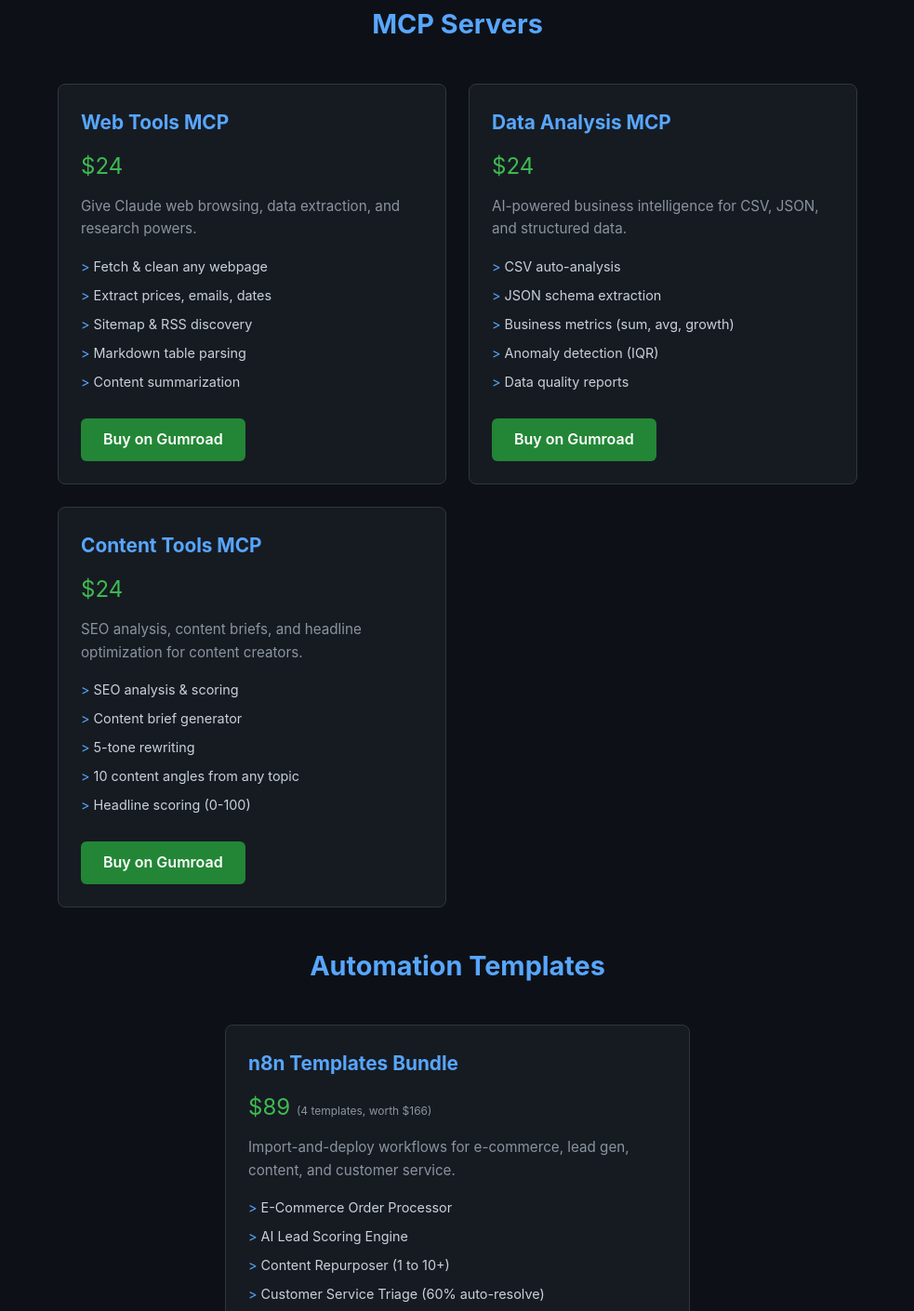
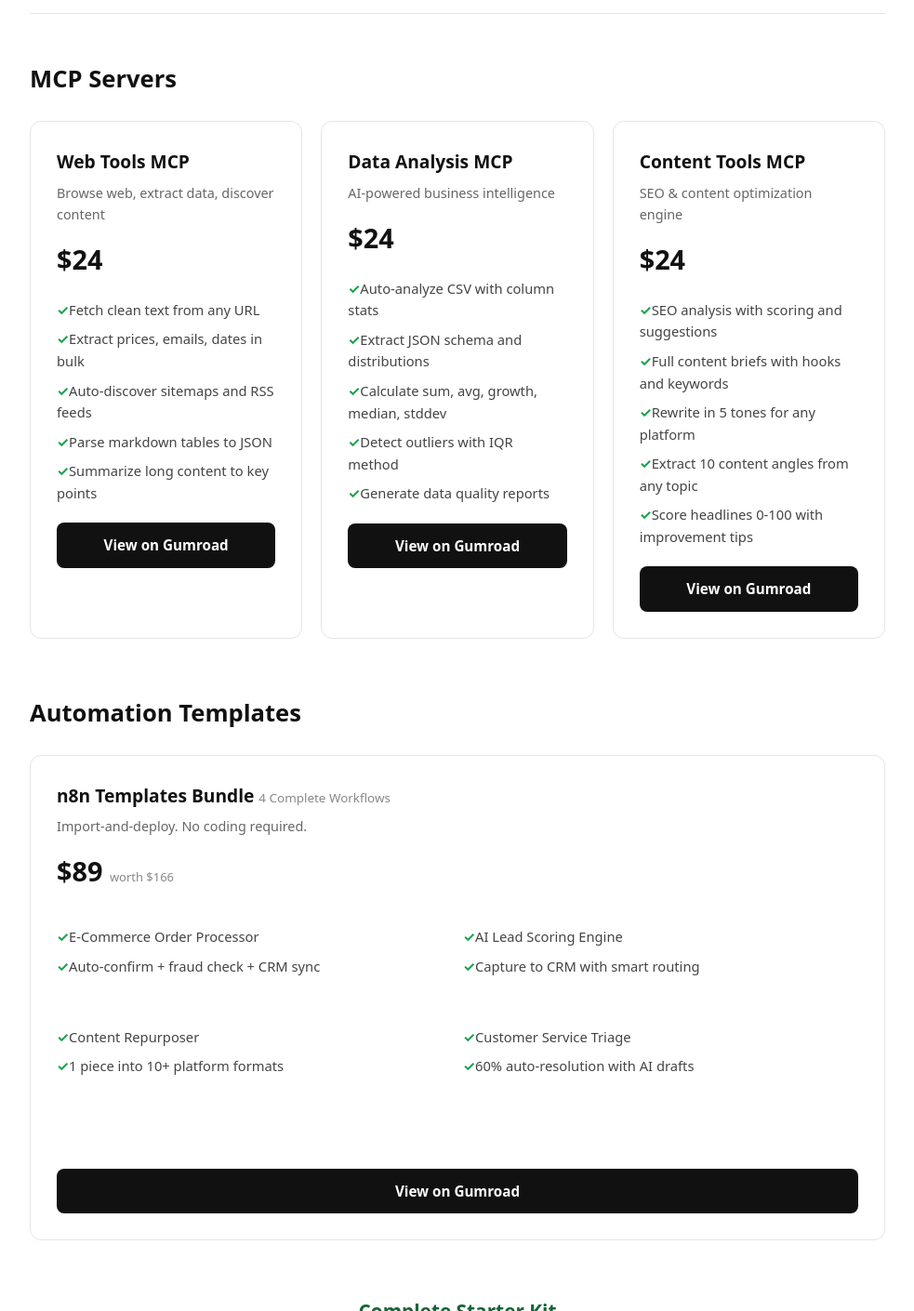
Before and after one commit to taoran90530-oss/mcp-servers, a plain HTML site: page docs/index.html in a window 1280 px wide. Shown: the part 318-1728 px from the top of the page at 93% size, without its empty margins (148-1131 px from the left). Drawn offline with Linux system fonts and the light colour scheme.

Commit message:
Redesign landing page

```diff
--- a/docs/index.html
+++ b/docs/index.html
@@ -3,107 +3,133 @@
 <head>
 <meta charset="UTF-8">
 <meta name="viewport" content="width=device-width, initial-scale=1.0">
-<title>AI Automation Toolkit - MCP Servers & n8n Templates</title>
+<title>AI Automation Toolkit — MCP Servers & n8n Templates</title>
 <style>
 *{margin:0;padding:0;box-sizing:border-box}
-body{font-family:-apple-system,BlinkMacSystemFont,'Segoe UI',sans-serif;background:#0d1117;color:#c9d1d9;line-height:1.6}
-.container{max-width:900px;margin:0 auto;padding:40px 20px}
-.hero{text-align:center;padding:60px 0 40px}
-.hero h1{font-size:2.5em;color:#58a6ff;margin-bottom:16px}
-.hero p{font-size:1.2em;color:#8b949e;max-width:600px;margin:0 auto}
-.products{display:grid;grid-template-columns:repeat(auto-fit,minmax(280px,1fr));gap:24px;margin:40px 0}
-.card{background:#161b22;border:1px solid #30363d;border-radius:8px;padding:24px}
-.card h3{color:#58a6ff;font-size:1.3em;margin-bottom:8px}
-.card .price{font-size:1.5em;color:#3fb950;margin:12px 0}
-.card p{color:#8b949e;margin-bottom:12px;font-size:0.95em}
-.card .tools{list-style:none;margin:12px 0}
-.card .tools li{color:#c9d1d9;padding:4px 0;font-size:0.9em}
-.card .tools li::before{content:'> ';color:#58a6ff}
-.btn{display:inline-block;background:#238636;color:#fff;padding:10px 24px;border-radius:6px;text-decoration:none;font-weight:600;margin-top:12px;transition:background .2s}
-.btn:hover{background:#2ea043}
-.section-title{text-align:center;color:#58a6ff;font-size:1.8em;margin:40px 0 20px}
-.bonus{background:#161b22;border:1px solid #30363d;border-radius:8px;padding:24px;margin:20px 0}
-.bonus h4{color:#58a6ff;margin-bottom:8px}
-.footer{text-align:center;padding:40px 0;color:#484f58;font-size:0.9em}
+body{font-family:system-ui,-apple-system,sans-serif;background:#fff;color:#1a1a1a;line-height:1.6}
+.container{max-width:960px;margin:0 auto;padding:20px}
+.hero{padding:80px 0 50px;text-align:center;border-bottom:1px solid #e5e5e5;margin-bottom:50px}
+.hero h1{font-size:2.4em;color:#111;margin-bottom:12px;letter-spacing:-0.5px}
+.hero p{font-size:1.15em;color:#555;max-width:550px;margin:0 auto}
+.badge{display:inline-block;background:#f0fdf4;color:#166534;border:1px solid #bbf7d0;padding:4px 12px;border-radius:20px;font-size:0.85em;margin-bottom:18px}
+h2{font-size:1.6em;color:#111;margin-bottom:24px}
+.grid{display:grid;grid-template-columns:repeat(auto-fit,minmax(280px,1fr));gap:20px;margin-bottom:60px}
+.card{border:1px solid #e5e5e5;border-radius:12px;padding:28px;transition:box-shadow .2s}
+.card:hover{box-shadow:0 4px 24px rgba(0,0,0,0.06)}
+.card h3{font-size:1.2em;color:#111;margin-bottom:6px}
+.card .sub{font-size:0.9em;color:#666;margin-bottom:14px}
+.card .price{font-size:1.8em;font-weight:700;color:#111;margin:14px 0 6px}
+.card .price span{font-size:0.45em;color:#888;font-weight:400}
+.card .feat{list-style:none;margin:16px 0}
+.card .feat li{padding:4px 0;color:#444;font-size:0.92em}
+.card .feat li::before{content:'\2713 ';color:#16a34a;font-weight:700}
+.btn{display:inline-block;width:100%;text-align:center;background:#111;color:#fff;padding:12px 0;border-radius:8px;text-decoration:none;font-weight:600;font-size:0.95em;transition:background .2s}
+.btn:hover{background:#333}
+.btn-alt{background:#fff;color:#111;border:2px solid #111}
+.btn-alt:hover{background:#f5f5f5}
+.hero-card{max-width:500px;margin:0 auto 60px;text-align:center}
+.hero-card .price{font-size:2.2em}
+.hero-card .btn{padding:14px 0;font-size:1em;margin-top:8px}
+ul.bonus-list{list-style:none;margin:16px 0;text-align:left;display:inline-block}
+ul.bonus-list li{padding:5px 0;color:#444;font-size:0.92em}
+ul.bonus-list li::before{content:'\2713 ';color:#16a34a;font-weight:700}
+.footer{text-align:center;padding:40px 0;color:#999;font-size:0.85em;border-top:1px solid #e5e5e5;margin-top:40px}
+.footer a{color:#555}
+@media(max-width:600px){.hero h1{font-size:1.8em}.hero{padding:40px 0 30px}}
 </style>
 </head>
 <body>
 <div class="container">
+
 <div class="hero">
-<h1>AI Automation Toolkit</h1>
-<p>Production-ready MCP servers and n8n templates that 75% of businesses need but only 12% can build themselves.</p>
+<div class="badge">Open Source &bullet; Apache 2.0</div>
+<h1>Give Your AI Real Powers</h1>
+<p>Production-ready MCP servers and automation templates. Built for developers who want AI that actually does things.</p>
 </div>
 
-<h2 class="section-title">MCP Servers</h2>
-<div class="products">
+<!-- MCP SERVERS -->
+<h2>MCP Servers</h2>
+<div class="grid">
 <div class="card">
 <h3>Web Tools MCP</h3>
+<div class="sub">Browse web, extract data, discover content</div>
 <div class="price">$24</div>
-<p>Give Claude web browsing, data extraction, and research powers.</p>
-<ul class="tools">
-<li>Fetch & clean any webpage</li>
-<li>Extract prices, emails, dates</li>
-<li>Sitemap & RSS discovery</li>
-<li>Markdown table parsing</li>
-<li>Content summarization</li>
+<ul class="feat">
+<li>Fetch clean text from any URL</li>
+<li>Extract prices, emails, dates in bulk</li>
+<li>Auto-discover sitemaps and RSS feeds</li>
+<li>Parse markdown tables to JSON</li>
+<li>Summarize long content to key points</li>
 </ul>
-<a href="https://taoran2.gumroad.com/l/qxfqt" class="btn">Buy on Gumroad</a>
+<a href="https://taoran2.gumroad.com/l/qxfqt" class="btn">View on Gumroad</a>
 </div>
+
 <div class="card">
 <h3>Data Analysis MCP</h3>
+<div class="sub">AI-powered business intelligence</div>
 <div class="price">$24</div>
-<p>AI-powered business intelligence for CSV, JSON, and structured data.</p>
-<ul class="tools">
-<li>CSV auto-analysis</li>
-<li>JSON schema extraction</li>
-<li>Business metrics (sum, avg, growth)</li>
-<li>Anomaly detection (IQR)</li>
-<li>Data quality reports</li>
+<ul class="feat">
+<li>Auto-analyze CSV with column stats</li>
+<li>Extract JSON schema and distributions</li>
+<li>Calculate sum, avg, growth, median, stddev</li>
+<li>Detect outliers with IQR method</li>
+<li>Generate data quality reports</li>
 </ul>
-<a href="https://taoran2.gumroad.com/l/sowbwl" class="btn">Buy on Gumroad</a>
+<a href="https://taoran2.gumroad.com/l/sowbwl" class="btn">View on Gumroad</a>
 </div>
+
 <div class="card">
 <h3>Content Tools MCP</h3>
+<div class="sub">SEO & content optimization engine</div>
 <div class="price">$24</div>
-<p>SEO analysis, content briefs, and headline optimization for content creators.</p>
-<ul class="tools">
-<li>SEO analysis & scoring</li>
-<li>Content brief generator</li>
-<li>5-tone rewriting</li>
-<li>10 content angles from any topic</li>
-<li>Headline scoring (0-100)</li>
+<ul class="feat">
+<li>SEO analysis with scoring and suggestions</li>
+<li>Full content briefs with hooks and keywords</li>
+<li>Rewrite in 5 tones for any platform</li>
+<li>Extract 10 content angles from any topic</li>
+<li>Score headlines 0-100 with improvement tips</li>
 </ul>
-<a href="https://taoran2.gumroad.com/l/smomqb" class="btn">Buy on Gumroad</a>
+<a href="https://taoran2.gumroad.com/l/smomqb" class="btn">View on Gumroad</a>
 </div>
 </div>
 
-<h2 class="section-title">Automation Templates</h2>
-<div class="products">
-<div class="card" style="grid-column:1/-1;max-width:500px;margin:0 auto">
-<h3>n8n Templates Bundle</h3>
-<div class="price">$89 <span style="font-size:0.5em;color:#8b949e">(4 templates, worth $166)</span></div>
-<p>Import-and-deploy workflows for e-commerce, lead gen, content, and customer service.</p>
-<ul class="tools">
-<li>E-Commerce Order Processor</li>
-<li>AI Lead Scoring Engine</li>
-<li>Content Repurposer (1 to 10+)</li>
-<li>Customer Service Triage (60% auto-resolve)</li>
-</ul>
-<a href="https://taoran2.gumroad.com/l/kgxpek" class="btn">Buy on Gumroad</a>
+<!-- N8N BUNDLE -->
+<h2>Automation Templates</h2>
+<div class="grid">
+<div class="card" style="grid-column:1/-1">
+<h3>n8n Templates Bundle <span style="color:#888;font-weight:400;font-size:0.7em">4 Complete Workflows</span></h3>
+<div class="sub">Import-and-deploy. No coding required.</div>
+<div class="price">$89 <span>worth $166</span></div>
+<div class="grid" style="margin-top:16px;gap:12px">
+<div><ul class="feat"><li>E-Commerce Order Processor</li><li>Auto-confirm + fraud check + CRM sync</li></ul></div>
+<div><ul class="feat"><li>AI Lead Scoring Engine</li><li>Capture to CRM with smart routing</li></ul></div>
+<div><ul class="feat"><li>Content Repurposer</li><li>1 piece into 10+ platform formats</li></ul></div>
+<div><ul class="feat"><li>Customer Service Triage</li><li>60% auto-resolution with AI drafts</li></ul></div>
+</div>
+<a href="https://taoran2.gumroad.com/l/kgxpek" class="btn" style="margin-top:18px">View on Gumroad</a>
 </div>
 </div>
 
-<h2 class="section-title">Complete Starter Kit</h2>
-<div class="bonus" style="text-align:center">
-<h3 style="color:#3fb950;font-size:1.5em">AI Automation Agency Starter Kit — $109</h3>
-<p style="font-size:1.1em;margin:12px 0">Everything above + 5 agency resources: pricing guide, cold outreach templates, client proposal, 30-day launch plan, setup guide.</p>
-<p style="color:#8b949e">Total value: $238. You save $129.</p>
-<a href="https://taoran2.gumroad.com/l/pktldg" class="btn" style="font-size:1.1em;padding:14px 36px">Get the Complete Bundle</a>
+<!-- STARTER KIT -->
+<div class="hero-card">
+<h2 style="color:#166534;font-size:1.3em">Complete Starter Kit</h2>
+<div class="price">$109 <span>save $129</span></div>
+<p style="color:#555;margin:12px 0">All 3 MCP servers + All 4 n8n templates + 5 agency resources</p>
+<ul class="bonus-list">
+<li>Pricing Guide with 2026 market data</li>
+<li>Cold Outreach Templates (5 tested variants)</li>
+<li>Client Proposal Template (fill-in-the-blank)</li>
+<li>30-Day Launch Checklist</li>
+<li>Complete Setup Guide</li>
+</ul>
+<br>
+<a href="https://taoran2.gumroad.com/l/pktldg" class="btn">Get the Complete Bundle</a>
 </div>
 
 <div class="footer">
-<p>Open source on <a href="https://github.com/taoran90530-oss/mcp-servers" style="color:#58a6ff">GitHub</a> | Apache 2.0 License</p>
+Open source on <a href="https://github.com/taoran90530-oss/mcp-servers">GitHub</a> &nbsp;&bullet;&nbsp; All products on <a href="https://taoran2.gumroad.com">Gumroad</a> &nbsp;&bullet;&nbsp; Apache 2.0 License
 </div>
+
 </div>
 </body>
 </html>
```
